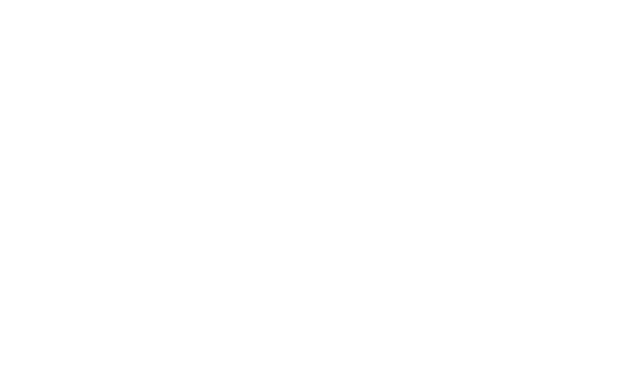
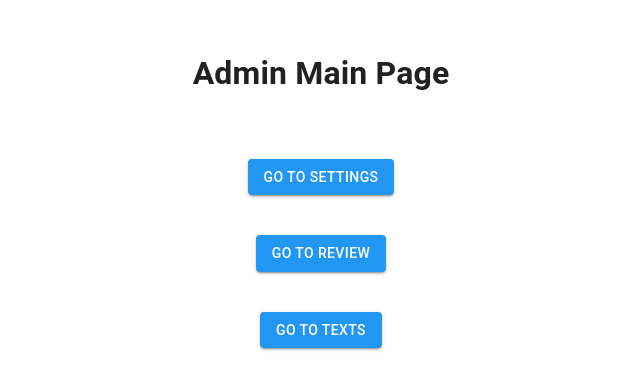
Before and after one commit to SWEG-Software-Engineering-Group/Translatify, a React (Create React App) app: page /Admin in a window 1280 px wide. Before the commit this address had no page. Shown: the part 192-582 px from the top of the page, without its empty margins (319-959 px from the left). Built offline with nearby package versions, Linux system fonts and the light colour scheme.

Commit message:
Aggiunta Admin Main Page

```diff
--- a/src/App/Router.tsx
+++ b/src/App/Router.tsx
@@ -5,6 +5,7 @@
 import LoginView from '../views/LoginView/LoginView';
 import SuperAdminView from '../views/SuperAdminView/SuperAdminView';
 import SingleTenantView from '../views/SingleTenantView/SingleTenantView';
+import AdminMainPageView from '../views/AdminMainPageView/AdminMainPageView';
 
 export default function Router() {
     return(
@@ -16,6 +17,7 @@
                 <Route path="/write" element={<CreateEditTextView />}/>;
                 <Route path="/edit/:textId" element={<CreateEditTextView />}/>;
                 <Route path="/reviewTexts" element={<AdminReviewTextsView />}/>;
+                <Route path="/Admin" element={<AdminMainPageView />}/>;
                 <Route path="/tenant/:id" element={<SingleTenantView tenantId={1} />} />
 
                 {/* <Route path="/login" element={<LoginView />}/>;
--- /dev/null
+++ b/src/components/buttons/GoToLink/GoToReview.tsx
@@ -0,0 +1,22 @@
+import React from 'react';
+import { useNavigate } from 'react-router-dom';
+import Tenant from '../../../types/Tenant';
+import { Button } from '@mui/material';
+
+
+
+export default function GoToTenantButton() {
+    const navigate = useNavigate();
+
+    const handleClick = () => {
+
+      // Poi puoi navigare verso la pagina del Tenant.
+      navigate('/reviewTexts');
+    };
+
+    return (
+      <Button variant="contained" color="primary" onClick={handleClick}>
+        Go to Review
+      </Button>
+    );
+  }
--- /dev/null
+++ b/src/components/buttons/GoToLink/GoToSettings.tsx
@@ -0,0 +1,22 @@
+import React from 'react';
+import { useNavigate } from 'react-router-dom';
+import Tenant from '../../../types/Tenant';
+import { Button } from '@mui/material';
+
+
+
+export default function GoToTenantButton() {
+    const navigate = useNavigate();
+
+    const handleClick = () => {
+
+      // Poi puoi navigare verso la pagina del Tenant.
+      navigate('/settings');
+    };
+
+    return (
+      <Button variant="contained" color="primary" onClick={handleClick}>
+        Go to Settings
+      </Button>
+    );
+  }
--- /dev/null
+++ b/src/components/buttons/GoToLink/GoToTexts.tsx
@@ -0,0 +1,22 @@
+import React from 'react';
+import { useNavigate } from 'react-router-dom';
+import Tenant from '../../../types/Tenant';
+import { Button } from '@mui/material';
+
+
+
+export default function GoToTenantButton() {
+    const navigate = useNavigate();
+
+    const handleClick = () => {
+
+      // Poi puoi navigare verso la pagina del Tenant.
+      navigate('/settings');
+    };
+
+    return (
+      <Button variant="contained" color="primary" onClick={handleClick}>
+        Go to Texts
+      </Button>
+    );
+  }
--- /dev/null
+++ b/src/views/AdminMainPageView/AdminMainPageView.tsx
@@ -0,0 +1,37 @@
+import {Grid, Button, Card, CardActionArea, CardContent, Typography} from "@mui/material"
+import {Link, useNavigate} from "react-router-dom";
+import { IconButton } from "@mui/material";
+import Settings from "@mui/icons-material/Settings";
+import GoToLink from "../../components/buttons/GoToLink/GoToSettings";
+import GoToSettings from "../../components/buttons/GoToLink/GoToSettings";
+import GoToReview from "../../components/buttons/GoToLink/GoToReview";
+import GoToTexts from "../../components/buttons/GoToLink/GoToTexts";
+
+export default function AdminView()
+{
+
+
+    return (
+
+        <Grid       container
+        spacing={5}
+        direction="column"
+        alignItems="center"
+        justifyContent="center"
+        style={{ minHeight: '100vh' }}>
+            <Grid item>
+                <h1>Admin Main Page</h1>
+            </Grid>
+            <Grid item>
+                <GoToSettings></GoToSettings>
+            </Grid>
+            <Grid item>
+                <GoToReview></GoToReview>
+            </Grid>
+            <Grid item>
+               <GoToTexts></GoToTexts>
+            </Grid>
+
+        </Grid>
+    );
+}
```
